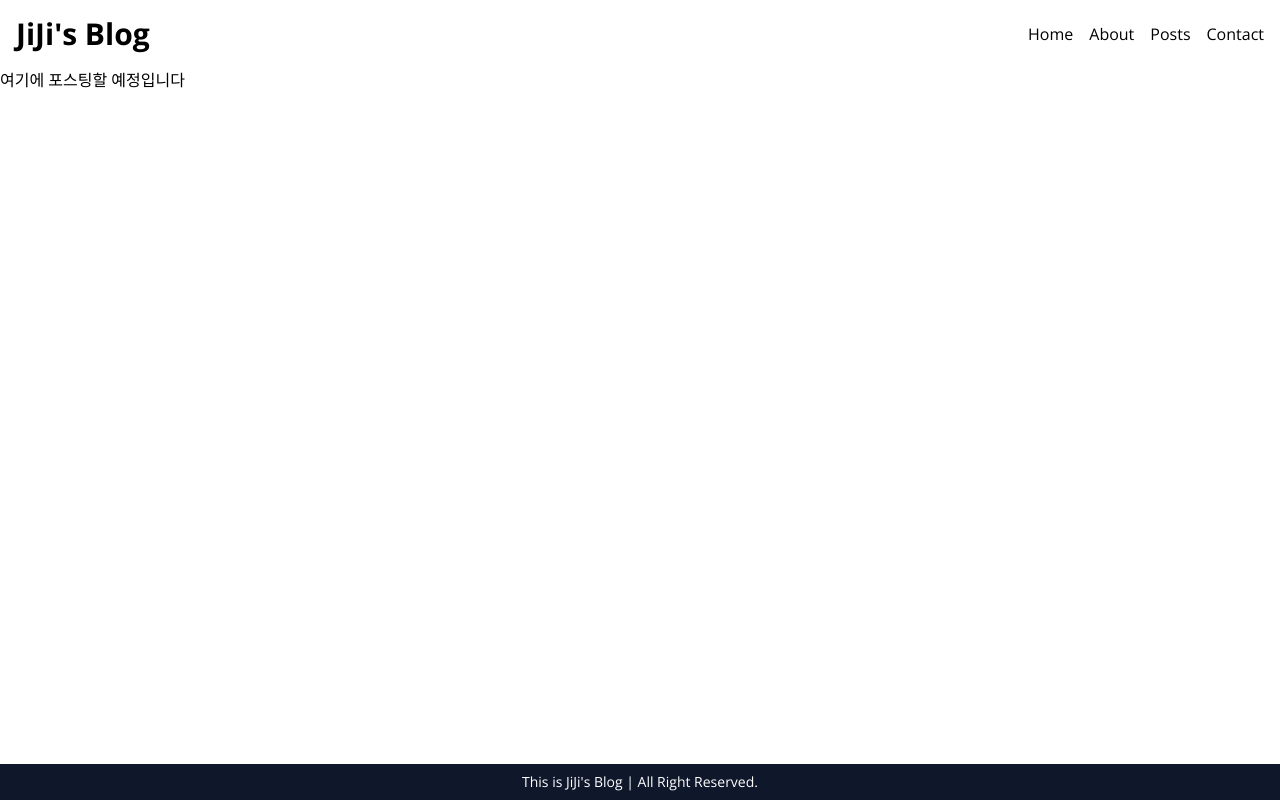
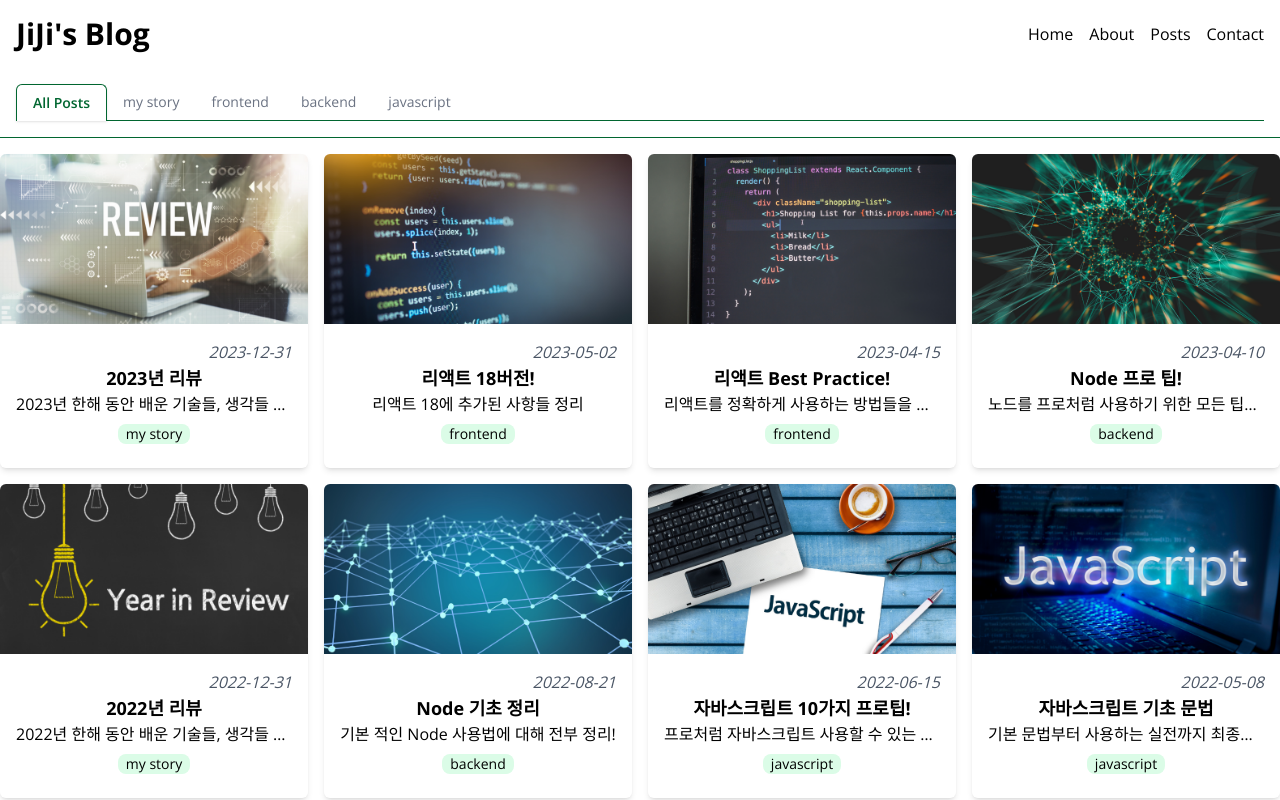
Before and after one commit to queenJiJi/blog, a Next.js app: page /posts in a window 1280 px wide. Built offline with nearby package versions, Linux system fonts and the light colour scheme.

Commit message:
[feat] 필터가능한 포스트 페이지 구현

```diff
--- a/src/app/posts/page.tsx
+++ b/src/app/posts/page.tsx
@@ -1,5 +1,14 @@
+import { getAllPosts } from "@/api/posts";
+import FilterablePosts from "@/components/FilterablePosts";
 import React from "react";
 
-export default function Postspage() {
-  return <p>{"여기에 포스팅할 예정입니다"}</p>;
+export default async function Postspage() {
+  const posts = await getAllPosts();
+  const categories = [...new Set(posts.map((post) => post.category))];
+
+  return (
+    <section>
+      <FilterablePosts categories={categories} posts={posts} />
+    </section>
+  );
 }
--- /dev/null
+++ b/src/components/Categories.tsx
@@ -0,0 +1,35 @@
+import React from "react";
+
+export default function Categories({
+  categories,
+  selectedCategory,
+  onClick,
+}: {
+  categories: string[];
+  selectedCategory: string;
+  onClick: (category: string) => void;
+}) {
+  return (
+    <section className="p-4 border-b border-green-800 mb-4">
+      <ul className="flex border-b border-green-800">
+        {categories.map((category) => {
+          const isSelected = category === selectedCategory;
+          return (
+            <li
+              key={category}
+              onClick={() => onClick(category)}
+              className={`cursor-pointer px-4 py-2 text-sm
+          ${
+            isSelected
+              ? "bg-white text-green-800 font-semibold -mb-[1px] border-x border-t border-green-800 rounded-t-md shadow-sm"
+              : "text-gray-500 hover:text-green-700"
+          }`}
+            >
+              {category}
+            </li>
+          );
+        })}
+      </ul>
+    </section>
+  );
+}
--- /dev/null
+++ b/src/components/FilterablePosts.tsx
@@ -0,0 +1,33 @@
+"use client";
+
+import { Post } from "@/api/posts";
+import React, { useState } from "react";
+import PostsGrid from "./PostsGrid";
+import Categories from "./Categories";
+
+export default function FilterablePosts({
+  categories,
+  posts,
+}: {
+  categories: string[];
+  posts: Post[];
+}) {
+  const ALL_POSTS = "All Posts";
+  const [selectedCategory, setSelectedCategory] = useState(ALL_POSTS);
+
+  const filtered =
+    selectedCategory === ALL_POSTS
+      ? posts
+      : posts.filter((post) => post.category === selectedCategory);
+
+  return (
+    <section>
+      <Categories
+        categories={[ALL_POSTS, ...categories]}
+        selectedCategory={selectedCategory}
+        onClick={(category) => setSelectedCategory(category)}
+      />
+      <PostsGrid posts={filtered} />
+    </section>
+  );
+}
--- a/src/components/PostsGrid.tsx
+++ b/src/components/PostsGrid.tsx
@@ -2,7 +2,7 @@ import React from "react";
 import { Post } from "@/api/posts";
 import PostCard from "./PostCard";
 
-export default async function PostsGrid({ posts }: { posts: Post[] }) {
+export default function PostsGrid({ posts }: { posts: Post[] }) {
   return (
     <ul className="grid grid-cols-1 sm:grid-cols-2 md:grid-cols-3 lg:grid-cols-4 gap-4">
       {posts.map((post) => (
```
